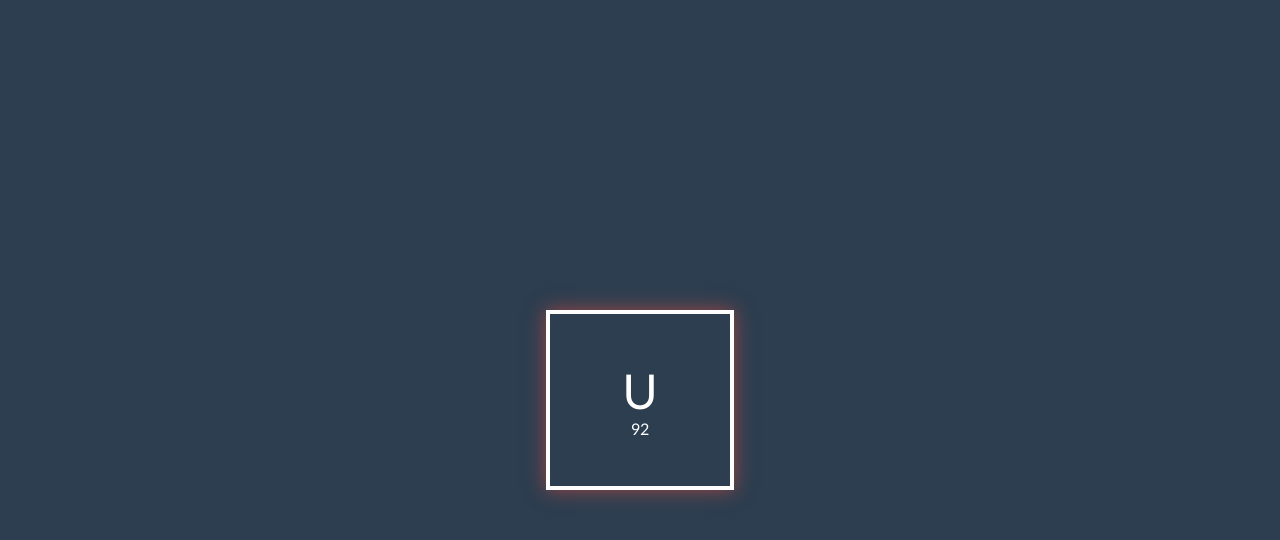
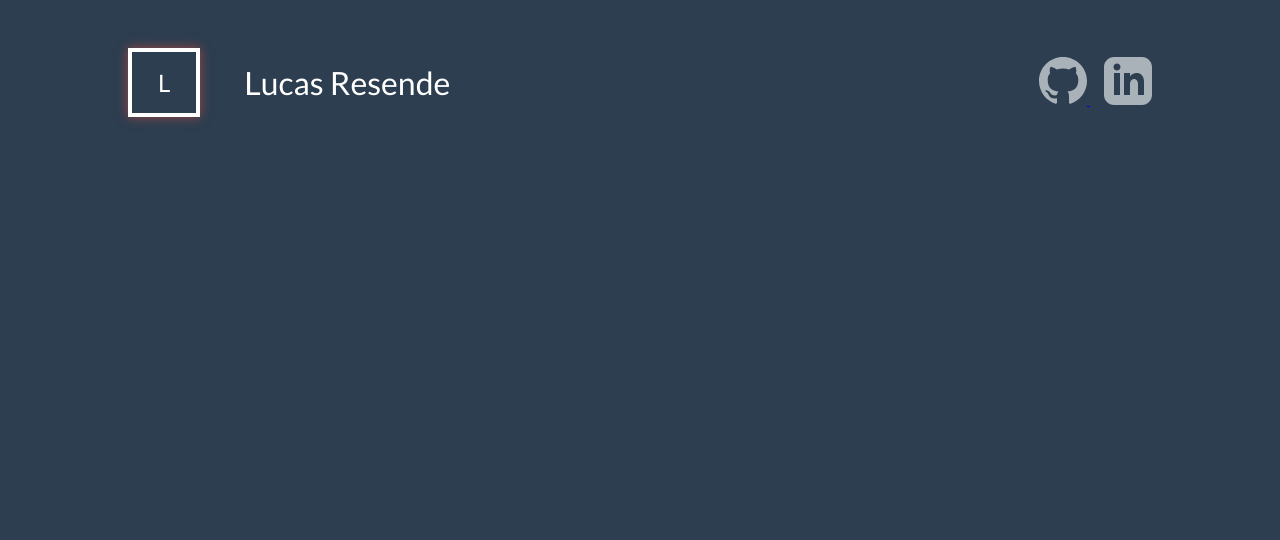
Before and after one commit to lucasres/lucasres.github.io, a plain HTML site: page index.html in a window 1280 px wide. Drawn offline with Linux system fonts and the light colour scheme.

Commit message:
Add header

```diff
--- a/index.css
+++ b/index.css
@@ -24,17 +24,13 @@ time, mark, audio, video {
 }
 
 .container {
-    display: flex;
-    flex-direction: row;
-    justify-content: center;
-    align-items: center;
-    width: 100vw;
-    height: 100vh;
+    margin: 0 auto;
+    padding: 0 10vw;
 }
 
 .icon-wrapper {
     border: 4px solid #fff;
-    padding: 48px 72px;
+    padding: 16px 26px;
     color: #fff;
     display: flex;
     align-items: center;
@@ -43,8 +39,49 @@ time, mark, audio, video {
     animation: animation-pulse 8s infinite;
 }
 
+.icon-wrapper .number-atomic {
+    font-size: 8px;
+}
+
 .icon-wrapper .element {
-    font-size: 48px;
+    font-size: 24px;
+}
+
+.header {
+    display: flex;
+    padding: 48px 0;
+    flex-direction: row;
+    align-items: center;
+    justify-content: space-between;
+}
+
+.header .name-container {
+    display: flex;
+    flex-direction: row;
+    align-items: center;
+}
+
+.header .name-container h1 {
+    color: white;
+    font-weight: 200;
+    font-size: 32px;
+    padding-left: 8px;
+    margin-left: 36px;
+}
+
+.ml-4 {
+    margin-left: 14px;
+}
+
+.header .icon-container img {
+    width: 48px;
+    height: 48px;
+    opacity: .60;
+    transform: all 1s ease;
+}
+
+.header .icon-container img:hover {
+    opacity: 1;
 }
 
 @keyframes animation-pulse {
@@ -53,10 +90,27 @@ time, mark, audio, video {
     }
 
     50% {
-        box-shadow: 0px 0px 32px #e74c3c;
+        box-shadow: 0px 0px 18px #e74c3c;
     }
 
     0% {
         box-shadow: 0px 0px 0px #e74c3c;
     }
 }
+
+@media  (max-width: 600px) {
+
+    .icon-wrapper {
+        padding: 6px 16px;
+    }
+
+    .header .name-container h1 {
+        margin-left: 14px;
+        font-size: 22px;
+    }
+
+    .header .icon-container img {
+        width: 28px;
+        height: 28px;
+    }
+}
--- a/index.html
+++ b/index.html
@@ -9,9 +9,23 @@
 </head>
 <body>
     <div class="container">
-        <div class="icon-wrapper">
-            <div class="element">U</div>
-            <div class="number-atomic">92</div>
+        <div class="header">
+            <div class="name-container">
+                <div class="icon-wrapper">
+                    <div class="element">L</div>
+                </div>
+                <h1>
+                    Lucas Resende
+                </h1>
+            </div>
+            <div class="icon-container">
+                <a href="https://github.com/lucasres" target="_black">
+                    <img src="assets/iconmonstr-github-1.svg" alt="github link" />
+                </a>
+                <a href="https://www.linkedin.com/in/lucas-resende-65b0a2169" target="_black">
+                    <img src="assets/iconmonstr-linkedin-3.svg" class="ml-4" alt="linkedin link" />
+                </a>
+            </div>
         </div>
     </div>
 </body>
```
Also changed, not shown: assets/iconmonstr-github-1.svg (added), assets/iconmonstr-linkedin-3.svg (added).
